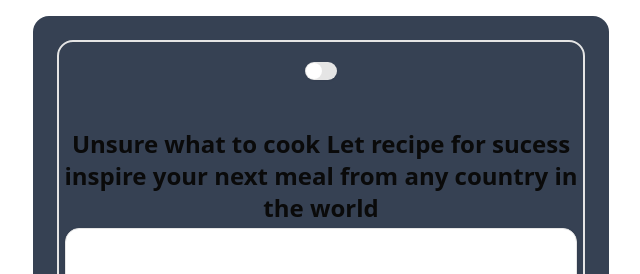
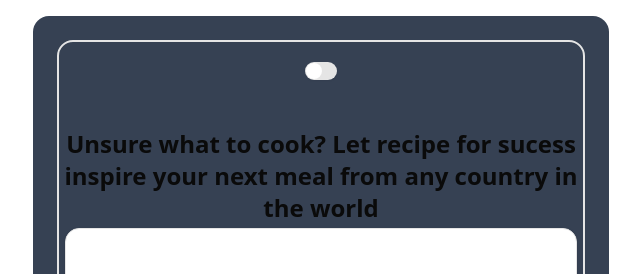
Before and after one commit to josueJURE/recipe-app-nextjs-version, a Next.js app: page / in a window 1280 px wide. Shown: the top 274 px of the page, without its empty margins (319-959 px from the left). Built offline with nearby package versions, Linux system fonts and the light colour scheme.

Commit message:
fix: add missing question mark in header text for clarity

```diff
--- a/src/app/page.tsx
+++ b/src/app/page.tsx
@@ -136,7 +136,7 @@ export default function Home() {
           />
 
           {isElementVisible && <h1 id="header" className="text-2xl font-bold text-center mb-6 my-7">
-            Unsure what to cook Let recipe for sucess inspire your next meal
+            Unsure what to cook? Let recipe for sucess inspire your next meal
             from any country in the world
           </h1>}
           <p className="text-center text-gray-600 mb-4">{country}</p>
```
